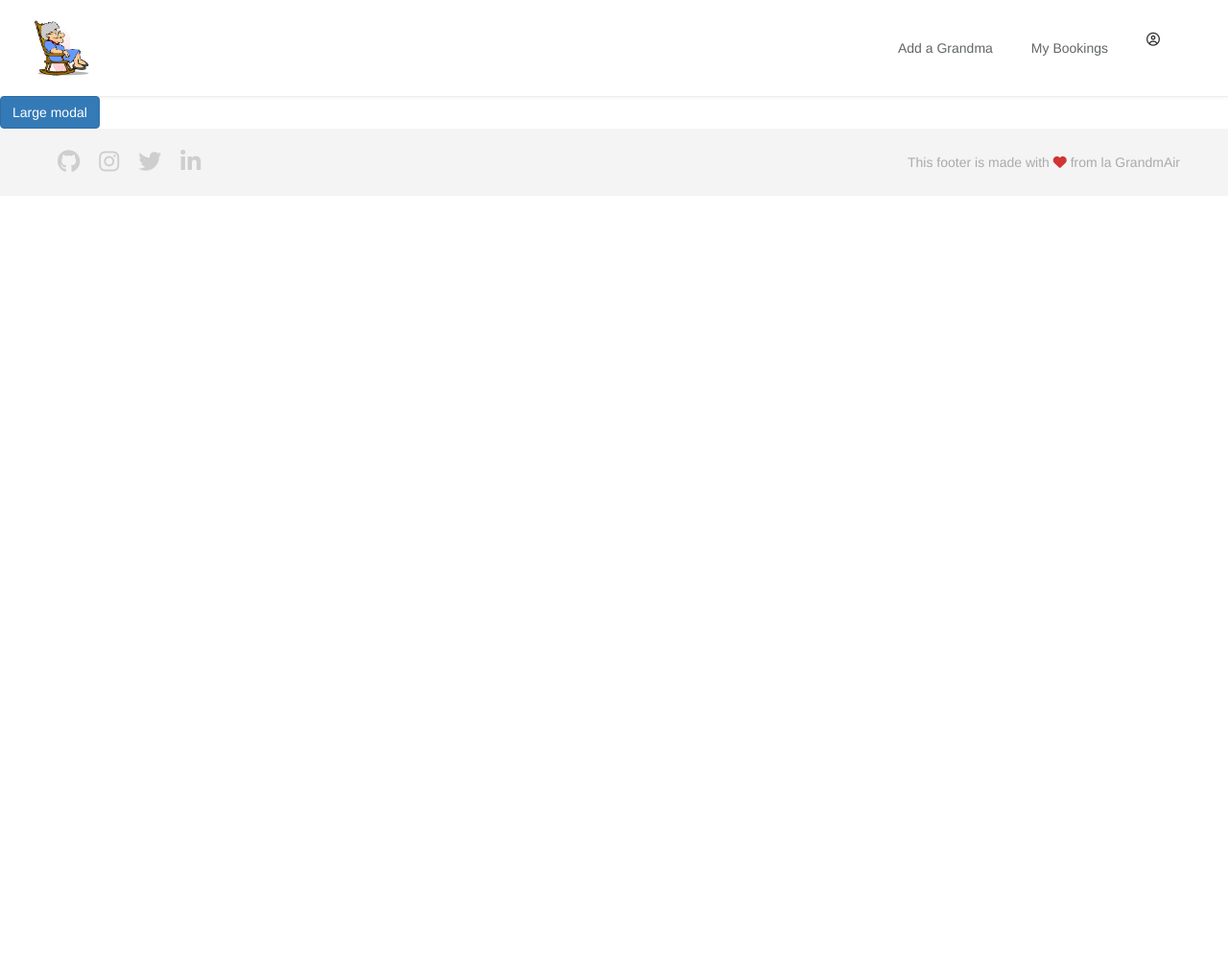
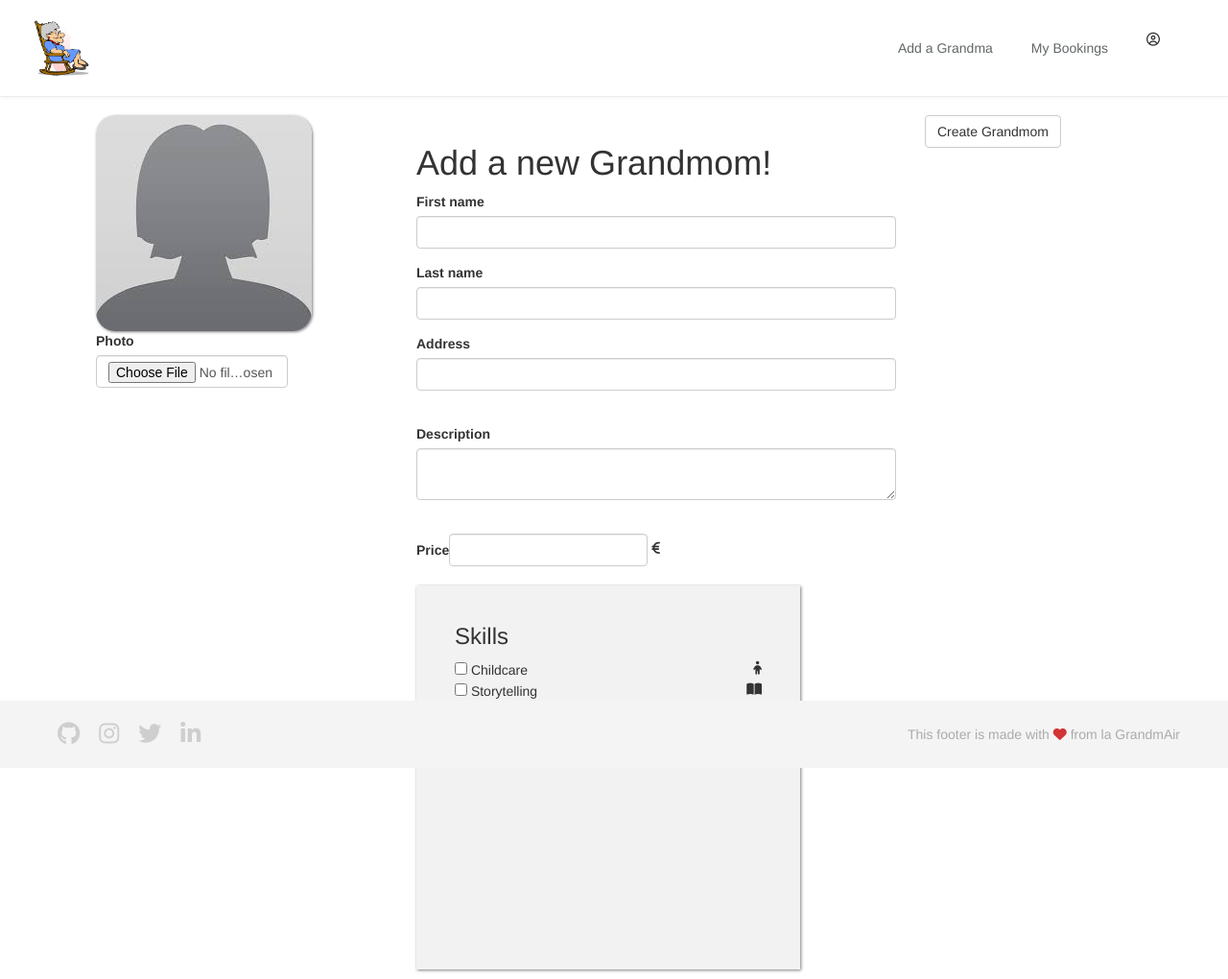
Before and after one commit to aquilesvo/grandma, a Rails app: page /grandmoms/new in a window 1280 px wide. Shown: the whole page at 96% size. Before the commit the page ends 179 px from the top, so only its background shows below. Run offline with Rails 7, Linux system fonts and the light colour scheme; the visitor is signed in with stand-in values (Sample User, id 1); style sheets or scripts are compiled from the project's sources; some libraries are stand-ins or nearby versions; some web fonts are replaced.

Commit message:
grandmom#new jetzt ok vom design

```diff
--- a/app/assets/stylesheets/components/_footer.scss
+++ b/app/assets/stylesheets/components/_footer.scss
@@ -6,7 +6,9 @@
   justify-content: space-between;
   height: 70px;
   padding: 0px 50px;
-  color: rgba(0,0,0,0.3);
+  color: rgba(0, 0, 0, 0.3);
+  position: fixed;
+  width: 100%;
 }
 .footer-links {
   display: flex;
--- a/app/assets/stylesheets/pages/_grandmom_show.scss
+++ b/app/assets/stylesheets/pages/_grandmom_show.scss
@@ -1,4 +1,5 @@
 .main-container {
+  padding-top: 20px;
   display: flex;
   justify-content: space-around;
   margin: 0 100px;
@@ -13,7 +14,8 @@
 
 .container-center {
   flex: 1 0 auto;
-  align-items: center;
+  padding: 10px;
+  margin-right: 20px;
 }
 
 .container-right {
@@ -21,6 +23,9 @@
   display: block;
 }
 
+.image-container {
+  width: 200px;
+}
 .flex-element{
   margin: 20px;
 
@@ -38,7 +43,7 @@
 }
 
 .headline {
-  margin-left: 10px;
+  padding-top: 0px;
 }
 
 .skills-box {
--- a/app/assets/stylesheets/pages/_index.scss
+++ b/app/assets/stylesheets/pages/_index.scss
@@ -2,4 +2,5 @@
 @import "home";
 @import "grandmom_show";
 @import "grandmom_index";
-@import "user_show"
+@import "user_show";
+@import "grandmom_new";
--- a/app/views/components/_navbar.html.erb
+++ b/app/views/components/_navbar.html.erb
@@ -24,8 +24,10 @@
         <!-- # uncomment when logged in -->
        <!--  <img src="" class="avatar dropdown-toggle" id="navbar-wagon-menu" data-toggle="dropdown"> -->
         <ul class="dropdown-menu dropdown-menu-right navbar-wagon-dropdown-menu">
-          <li><%= link_to "My Profile", user_path(current_user) %></li>
-          <li><%= link_to "Log out", destroy_user_session_path, method:'delete' %></li>
+          <% if user_signed_in? %>
+            <li><%= link_to "My Profile", user_path(current_user) %></li>
+            <li><%= link_to "Log out", destroy_user_session_path, method:'delete' %></li>
+          <% end %>
         </ul>
       </div>
     </div>
--- a/app/views/grandmoms/new.html.erb
+++ b/app/views/grandmoms/new.html.erb
@@ -1,36 +1,68 @@
+<div class="complete-page">
+  <%= simple_form_for(@grandmom, method:'post') do |g| %>
+    <div class="main-container">
 
+      <div class="container-left">
+        <div class="image-container">
+          <%= image_tag 'profile_placeholder.jpeg', class:'profile-image-big-square' %>
+          <%= g.input :photo %>
+          <%= g.input :photo_cache, as: :hidden %>
+        </div>
 
-<button type="button" class="btn btn-primary" data-toggle="modal" data-target=".bd-example-modal-lg">Large modal</button>
+        <div>
+          <div class="row-container verified-info">
 
-<div class="modal fade bd-example-modal-lg" tabindex="-1" role="dialog" aria-labelledby="myLargeModalLabel" aria-hidden="true">
-  <div class="modal-dialog modal-lg">
-    <div class="modal-content">
-      <h1>Grandmoms#new</h1>
-        <p>Create a new Grandmom</p>
+          </div>
+        </div>
+      </div>
 
-        <%= simple_form_for(@grandmom, method:'post') do |g| %>
+      <div class="container-center">
+        <div class="headline">
+          <h1>Add a new Grandmom!</h1>
+          <%= g.input :first_name %> <%= g.input :last_name %>
+          <%= g.input :address, input_html: {id: 'grandmom_address' } %>
+          <br>
+          <%= g.input :description, as: :text %>
+          <br>
           <div class="form-inline">
-            <%= g.input :first_name %>
-            <%= g.input :last_name %>
+            <%= g.input :price %> <i class="fas fa-euro-sign"></i>
           </div>
-          <div class="form-inline">
-            <%= g.input :photo %>
-            <%= g.input :photo_cache, as: :hidden %>
-            <%= g.input :price %>
+        </div>
+
+        <div class="skills-box">
+          <div class="row-container">
+            <div class="flexbox-row">
+              <h3 class="box-header">Skills</h3>
+            </div>
+            <div class="flexbox-row">
+              <div>
+                <%= g.input_field :childcare, as: :boolean, boolean_style: :inline %> Childcare
+              </div>
+              <div><i class="fas fa-child fa"></i></div>
+            </div>
+            <div class="flexbox-row">
+              <div>
+                <%= g.input_field :storytelling, as: :boolean, boolean_style: :inline %> Storytelling
+              </div>
+              <div><i class="fas fa-book-open fa"></i></div>
+            </div>
+            <div class="flexbox-row">
+              <div><%= g.input_field :goforawalk, as: :boolean, boolean_style: :inline %> Going for a Walk</div>
+              <div><i class="fas fa-walking fa"></i></div>
+            </div>
+            <div class="flexbox-row">
+              <div><%= g.input_field :cooking, as: :boolean, boolean_style: :inline %> Cooking</div>
+              <div><i class="fas fa-utensils fa"></i></div>
+            </div>
           </div>
-          <div class="form-inline">
-            <%= g.input :address, input_html: {id: 'grandmom_address' } %>
-            <%= g.input :description, as: :text %>
-          </div>
-          <div class="form-inline">
-            <%= g.input :cooking, as: :radio_buttons %>
-            <%= g.input :childcare, as: :radio_buttons %>
-            <%= g.input :storytelling, as: :radio_buttons %>
-            <%= g.input :goforawalk, as: :radio_buttons %>
-          </div>
+        </div>
+      </div>
 
-          <%= g.button :submit %>
-        <% end %>
+      <div class="container-right">
+        <div class="button-box">
+         <%= g.button :submit %>
+        </div>
+      </div>
     </div>
-  </div>
+  <% end %>
 </div>
--- a/application.yml
+++ b/application.yml
@@ -1,3 +1,3 @@
 CLOUDINARY_URL: "cloudinary://597291688225957:JfGh0UjebTipT06TLQZyAFgfgYs@twentythree"
-GOOGLE_API_BROWSER_KEY: "AIzaSyC-iPEmMJE7hQwq_AsoK8hvSDpX5LAQuTg"
-GOOGLE_API_SERVER_KEY: "AIzaSyB45ZwBxyvBCzCZfmcsI9vzM7lyMHQTDC0"
+GOOGLE_API_SERVER_KEY: "AIzaSyA--IgTfjk0RAgIuvqH5fY0gOZc9KO1J7U"
+GOOGLE_API_BROWSER_KEY: "AIzaSyCCOf6N_EszTGwnuWnwV0uAnwghomfKkDU"
```
Also changed, not shown: app/views/grandmoms/show.html.erb (+9 -5 lines), app/assets/images/profile_placeholder.jpeg (added).
